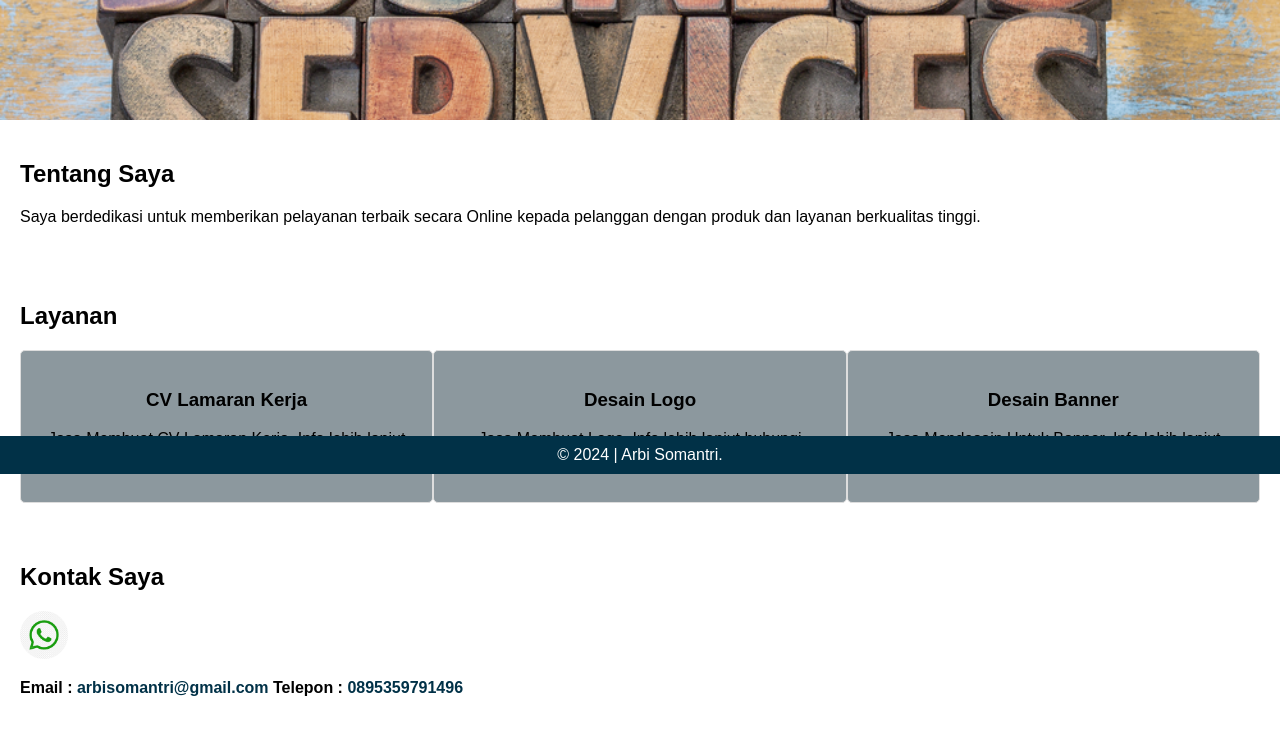
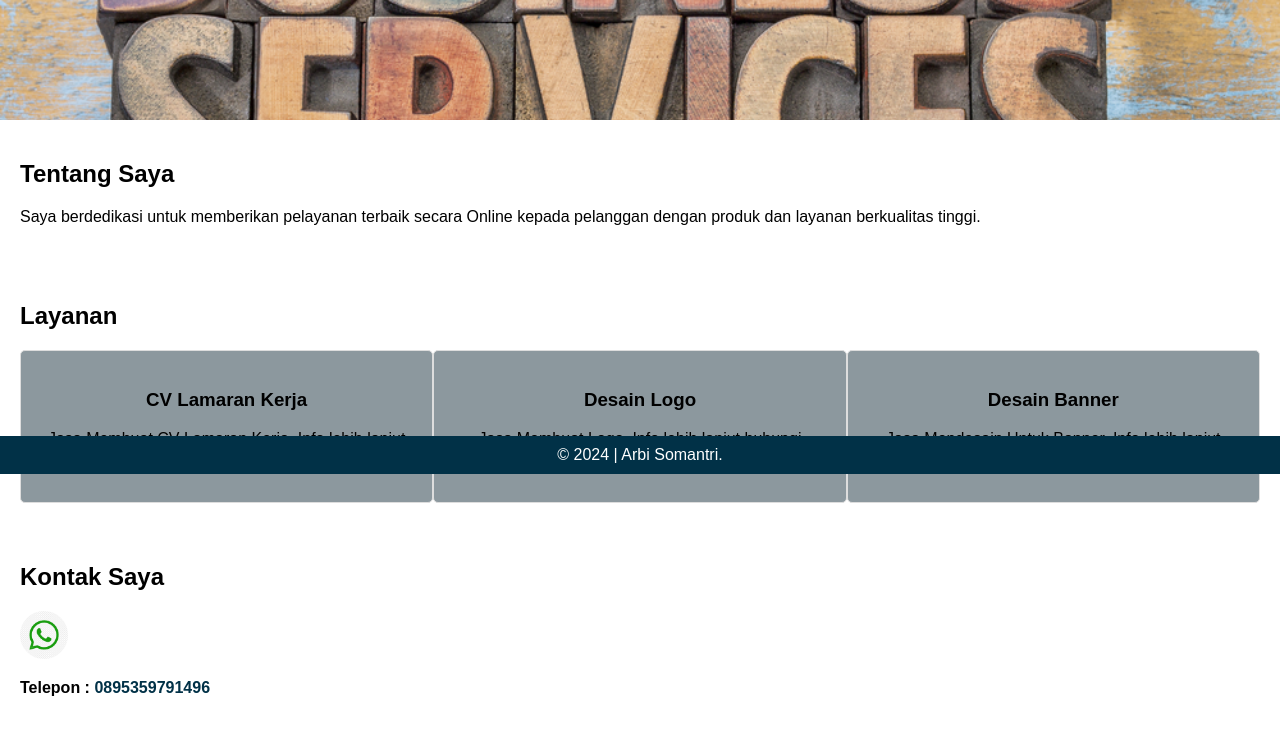
Before and after one commit to arbsmtr/Jasa, a plain HTML site: page index.html in a window 1280 px wide. Shown: the part 326-1060 px from the top of the page. Drawn offline with Linux system fonts and the light colour scheme.

Commit message:
Update index.html

```diff
--- a/index.html
+++ b/index.html
@@ -45,8 +45,7 @@
     <section class="content" id="contact">
         <h2>Kontak Saya</h2>
         <a href="https://wa.me/qr/3UW7CIQ4GGSBG1"><img class="app-icon" src="./gambar/wa.jpg"></a>
-        <p><b>Email : <a class="link-kontak" href="mailto:">arbisomantri@gmail.com</a>
-             Telepon : <a class="link-kontak" href="tel:+895359791496">0895359791496</a></b></p><br>
+        <p><b>Telepon : <a class="link-kontak" href="tel:+895359791496">0895359791496</a></b></p><br>
 
     </section>
     <footer>
```
